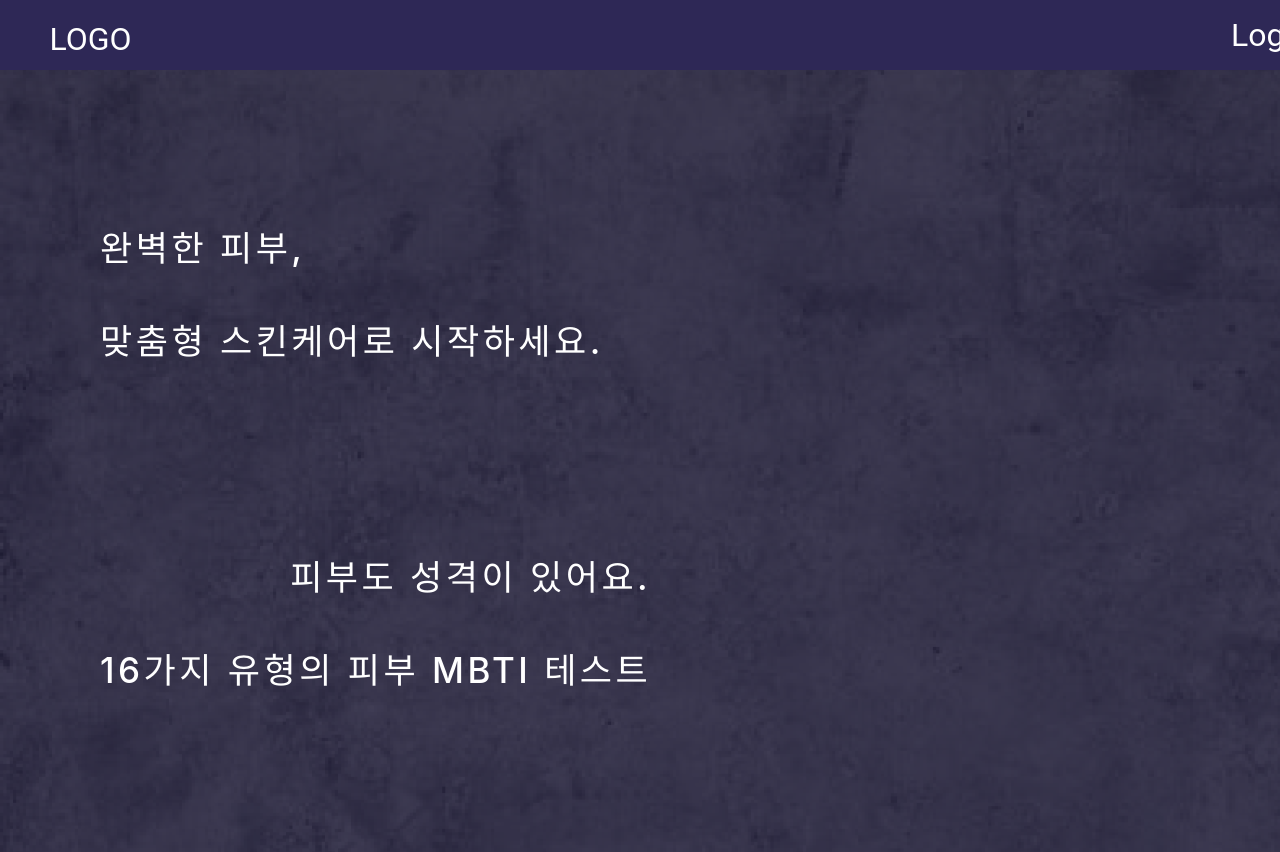
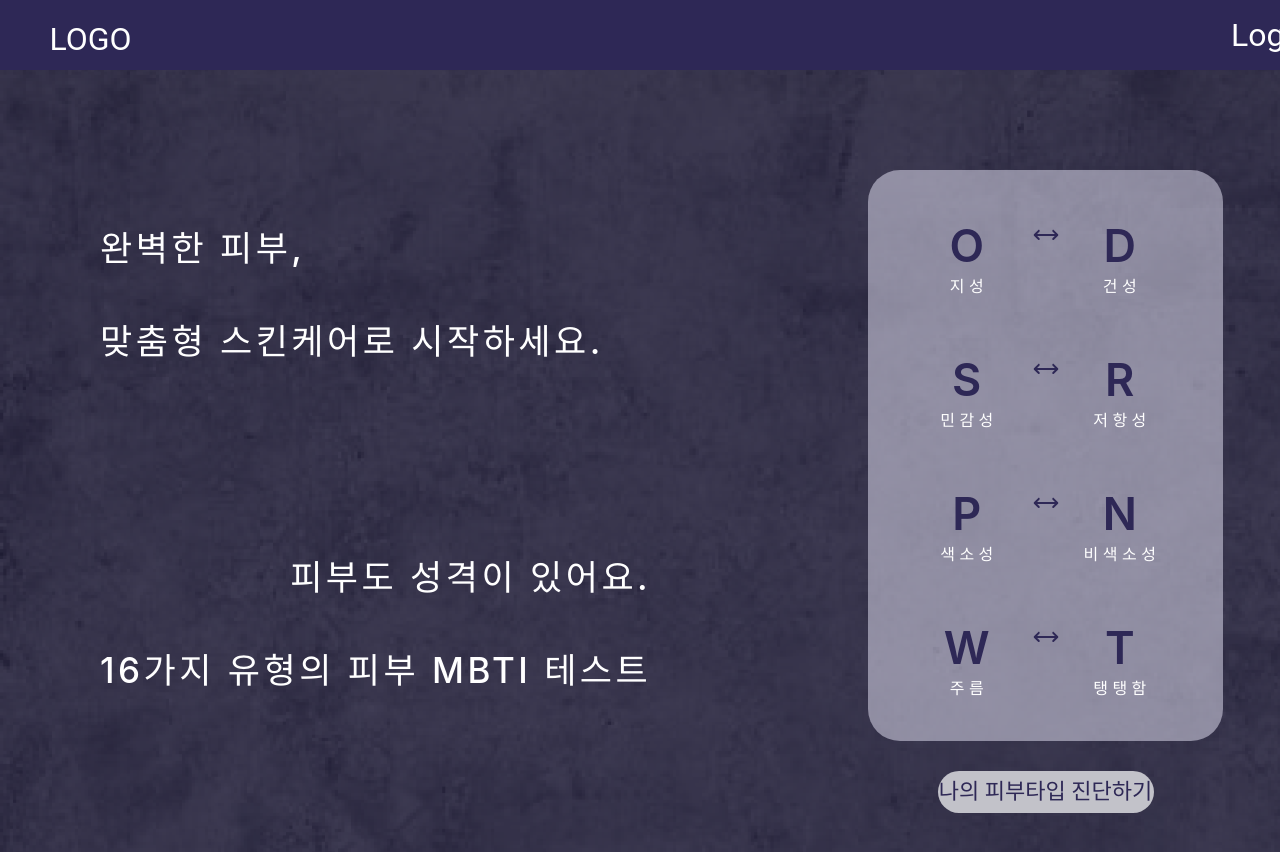
Before and after one commit to yes1sir/Yes1sir-Client, a React (Vite) app: page /HomeLogout in a window 1280 px wide. Shown: the top 852 px of the page. Built offline with nearby package versions, Linux system fonts and the light colour scheme.

Commit message:
feat: HomeLogoutFix 컴포넌트 구현

```diff
--- /dev/null
+++ b/src/components/HomeLogout/HomeLogoutFix.jsx
@@ -0,0 +1,53 @@
+import { styled } from "styled-components";
+import HomeLogoutFixBoxContent from "./HomeLogoutFixBoxContent";
+
+function HomeLogoutFix() {
+  return (
+    <HomeLogoutFixContainer>
+      <HomeLogoutFixBox>
+        <HomeLogoutFixBoxContent />
+      </HomeLogoutFixBox>
+      <HomeLogoutFixBtn>나의 피부타입 진단하기</HomeLogoutFixBtn>
+    </HomeLogoutFixContainer>
+  );
+}
+
+export default HomeLogoutFix;
+
+const HomeLogoutFixContainer = styled.div`
+  display: flex;
+  position: fixed;
+  top: 20%;
+  left: 60%;
+  align-items: center;
+  justify-content: center;
+  width: 35.5rem;
+  height: 66.3rem;
+  flex-direction: column;
+  align-items: center;
+  gap: 3rem;
+  margin-left: 10rem;
+`;
+
+const HomeLogoutFixBox = styled.div`
+  display: flex;
+  align-items: center;
+  justify-content: center;
+  width: 35.5rem;
+  height: 57.1rem;
+  border-radius: 32px;
+  background: rgba(234, 231, 249, 0.5);
+`;
+
+const HomeLogoutFixBtn = styled.button`
+  display: flex;
+  width: 21.6rem;
+  height: 4.2rem;
+  border-radius: 32px;
+  justify-content: center;
+  align-items: center;
+  ${({ theme }) => theme.fonts.M3_title_large};
+  text-align: center;
+  color: ${({ theme }) => theme.colors.b01};
+  background-color: ${({ theme }) => theme.colors.g01};
+`;
--- /dev/null
+++ b/src/components/HomeLogout/HomeLogoutFixBoxContent.jsx
@@ -0,0 +1,56 @@
+import styled from "styled-components";
+
+import ArrowExpandIcon from "@/assets/svgs/arrow-expand.svg?react";
+import fixContent from "../../constants/HomeLogout/fixContent";
+
+function HomeLogoutFixBoxContent() {
+  return (
+    <HomeLogoutFixBoxContentContainer>
+      {fixContent.map((pair, index) => (
+        <PairContainer key={index}>
+          <Element>
+            {pair.left.text}
+            <Label>{pair.left.label}</Label>
+          </Element>
+          <ArrowExpandIcon />
+          <Element>
+            {pair.right.text}
+            <Label>{pair.right.label}</Label>
+          </Element>
+        </PairContainer>
+      ))}
+    </HomeLogoutFixBoxContentContainer>
+  );
+}
+
+export default HomeLogoutFixBoxContent;
+
+const HomeLogoutFixBoxContentContainer = styled.div`
+  display: flex;
+  flex-direction: column;
+  gap: 6rem;
+`;
+
+const PairContainer = styled.div`
+  display: flex;
+  width: 24.3rem;
+  justify-content: space-between;
+`;
+
+const Element = styled.div`
+  display: flex;
+  flex-direction: column;
+  align-items: center;
+
+  ${({ theme }) => theme.fonts.M3_content_normal};
+  color: ${({ theme }) => theme.colors.b01};
+`;
+
+const Label = styled.div`
+  width: 9rem;
+  height: 1.9rem;
+  text-align: center;
+
+  ${({ theme }) => theme.fonts.M3_content_small};
+  color: ${({ theme }) => theme.colors.w01};
+`;
--- /dev/null
+++ b/src/constants/HomeLogout/fixContent.js
@@ -0,0 +1,20 @@
+const fixContent = [
+  {
+    left: { text: "O", label: "지성" },
+    right: { text: "D", label: "건성" },
+  },
+  {
+    left: { text: "S", label: "민감성" },
+    right: { text: "R", label: "저항성" },
+  },
+  {
+    left: { text: "P", label: "색소성" },
+    right: { text: "N", label: "비색소성" },
+  },
+  {
+    left: { text: "W", label: "주름" },
+    right: { text: "T", label: "탱탱함" },
+  },
+];
+
+export default fixContent;
--- a/src/pages/HomeLogout/HomeLogout.jsx
+++ b/src/pages/HomeLogout/HomeLogout.jsx
@@ -1,11 +1,13 @@
 import { styled } from "styled-components";
 
 import HomeLogoutText from "@/components/HomeLogout/HomeLogoutText";
+import HomeLogoutFix from "@/components/HomeLogout/HomeLogoutFix";
 
 function HomeLogout() {
   return (
     <HomeLogoutWrapper>
       <HomeLogoutText />
+      <HomeLogoutFix />
     </HomeLogoutWrapper>
   );
 }
--- a/src/styles/theme.js
+++ b/src/styles/theme.js
@@ -4,6 +4,8 @@ const colors = {
   b01: "#2E2856",
 
   w01: "#FFF",
+
+  g01: "#C2C2C9",
 };
 
 const fonts = {
@@ -23,6 +25,29 @@ const fonts = {
     line-height: normal;
     letter-spacing: 3.5px;
   `,
+  M3_title_large: css`
+    font-family: var(--Title-Large-Font, Roboto);
+    font-size: var(--Title-Large-Size, 22px);
+    font-style: normal;
+    font-weight: 400;
+    line-height: var(--Title-Large-Line-Height, 28px); /* 127.273% */
+    letter-spacing: var(--Title-Large-Tracking, 0px);
+  `,
+  M3_content_small: css`
+    font-family: Inter;
+    font-size: 16px;
+    font-style: normal;
+    font-weight: 300;
+    line-height: normal;
+  `,
+  M3_content_normal: css`
+    font-family: Inter;
+    font-size: 45px;
+    font-style: normal;
+    font-weight: 600;
+    line-height: normal;
+    letter-spacing: 4.5px;
+  `,
 };
 
 const theme = {
```
Also changed, not shown: src/assets/svgs/arrow-expand.svg (added).
